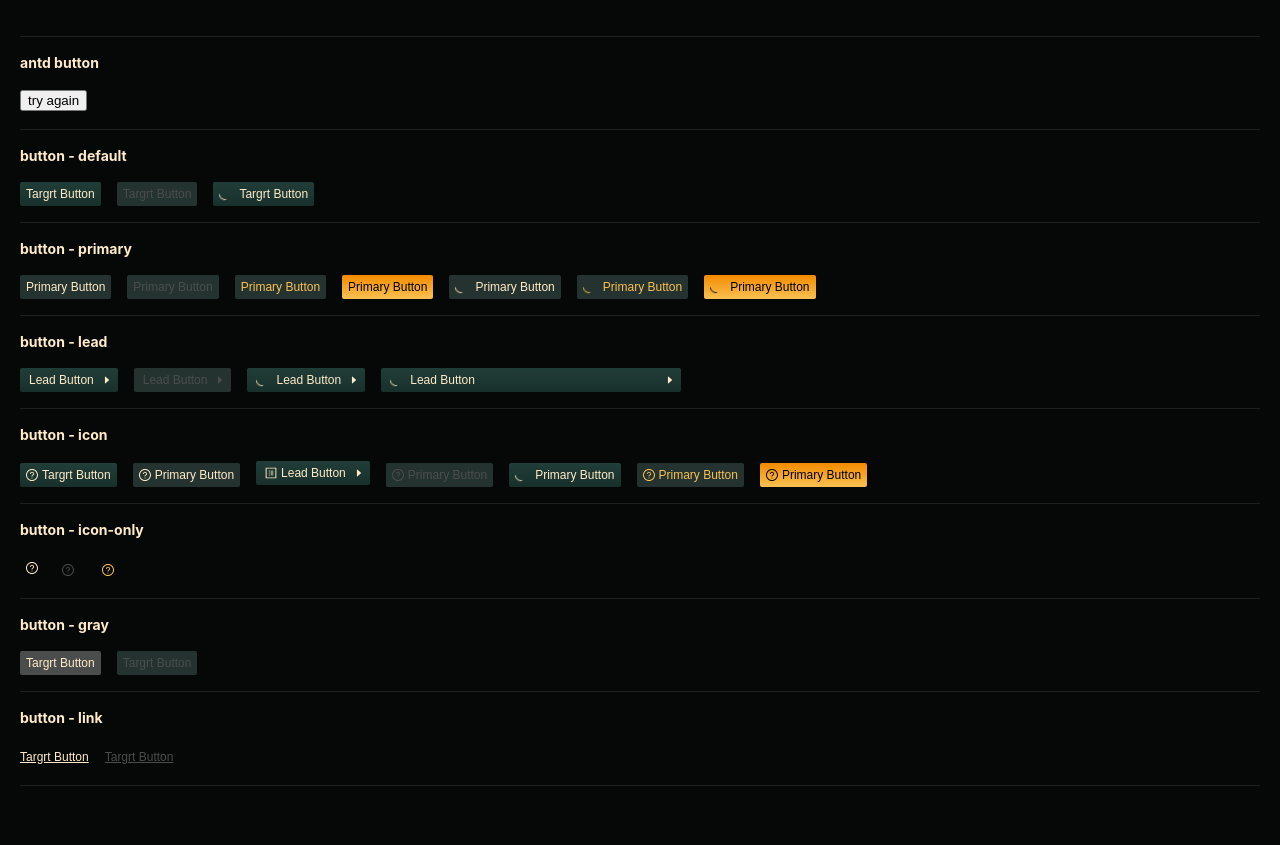
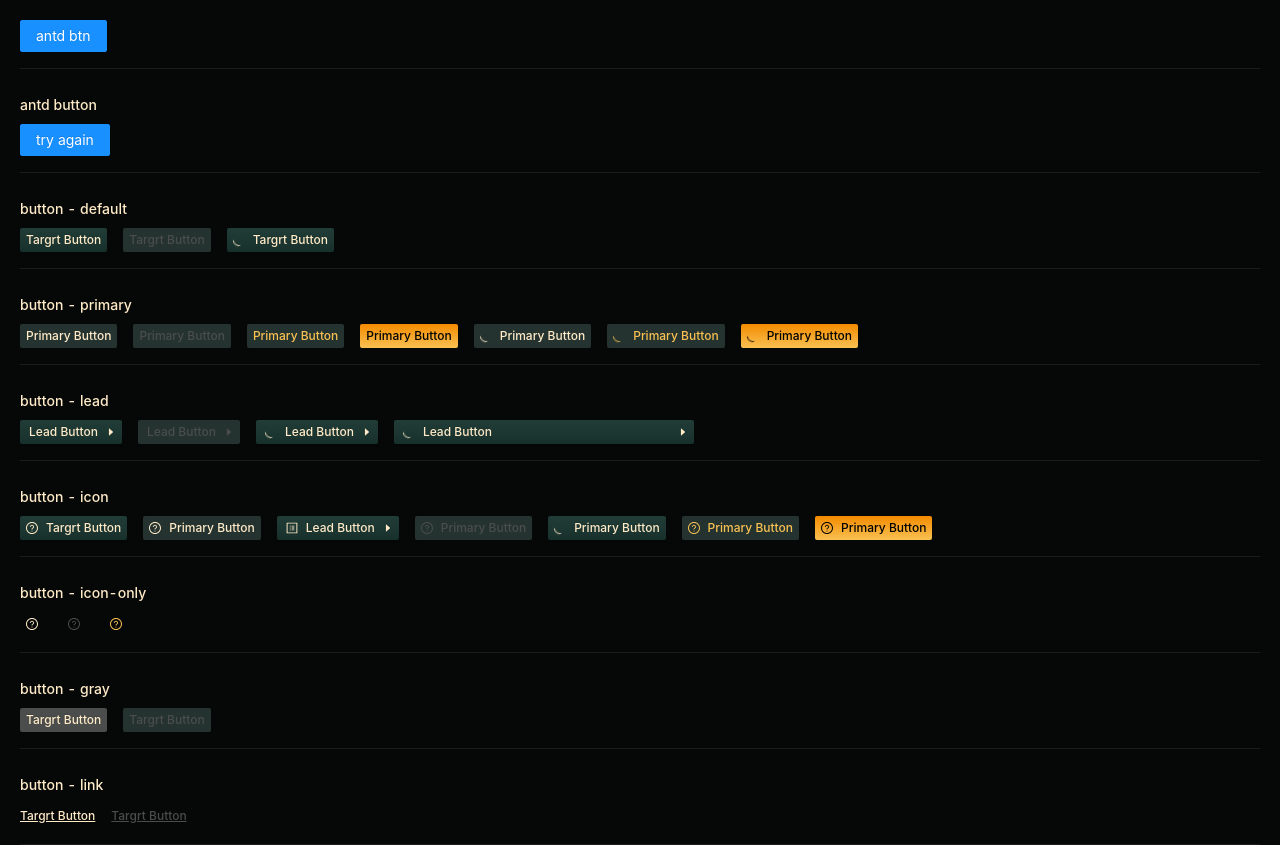
Before and after one commit to chenhui996/frc-ui-pro, a React (Create React App) app: page / in a window 1280 px wide. Before the commit the page ends 806 px from the top, so only its background shows below. Built offline with nearby package versions, Linux system fonts and the light colour scheme.

Commit message:
refactor: btn -> cover antd style

```diff
--- a/src/App.tsx
+++ b/src/App.tsx
@@ -1,10 +1,12 @@
 import React from 'react'
 import ButtonPage from './pages/ButtonPage'
 // import InputPage from './pages/InputPage'
+import AntdPgae from './pages/antd/AntdPage'
 
 function App() {
   return (
     <div className="App">
+      <AntdPgae />
       <ButtonPage />
       {/* <InputPage /> */}
     </div>
--- a/src/components/button/_style.scss
+++ b/src/components/button/_style.scss
@@ -1,10 +1,18 @@
-.btn {
-  // min-width: 120px;
-  min-height: 24px;
+.btn.ant-btn {
+  display: inline-block;
+  vertical-align: top;
+  height: 24px;
   font-weight: $btn-font-weight;
   line-height: $btn-line-height;
   border: none;
   box-sizing: border-box;
+  transition: none;
+  cursor: pointer;
+
+  .anticon {
+    line-height: 0;
+  }
+
   @include button-size(
     $btn-padding-y,
     $btn-padding-x,
@@ -17,10 +25,11 @@
     $words-normal,
     $btn-background-hover,
     $words-normal,
-    $btn-background-active
+    $btn-background-active,
+    $words-normal,
+    $btn-background-primary,
+    $words-disable
   );
-
-  cursor: pointer;
 
   &.btn-work-default {
     color: $words-high-light;
@@ -29,27 +38,19 @@
       $btn-background-normal-bottom
     );
   }
-  .anticon {
-    margin-right: 4px;
-  }
-
-  &.disabled,
-  &[disabled] {
-    cursor: not-allowed;
-    background: #253330;
-    color: $words-disable;
-  }
 
   &.btn-icon-only {
-    .anticon {
-      margin-right: 0px;
-    }
+    padding-left: 6px;
+    padding-right: 0;
     @include button-style(
       transparent,
       $words-normal,
       $btn-background-hover,
       $words-normal,
-      $btn-background-active
+      $btn-background-active,
+      $words-normal,
+      transparent,
+      $words-disable
     );
 
     &.btn-work-default {
@@ -60,36 +61,34 @@
       color: $words-high-light;
       background: transparent;
     }
-
-    &.disabled,
-    &[disabled] {
-      cursor: not-allowed;
-      background: transparent;
-      color: $words-disable;
-    }
   }
 }
 
+// animation
+[ant-click-animating-without-extra-node='true']::after,
+.ant-click-animating-node {
+  box-shadow: none !important;
+}
+
 // loading
-.btn-loading .ant-btn-loading-icon {
-  margin-right: 4px;
+.btn.ant-btn.ant-btn-loading::before {
+  display: none;
 }
 
 // primary
-.btn-primary {
+.btn.btn-primary {
+  text-shadow: none;
+  box-shadow: none;
   @include button-style(
     $btn-background-primary,
     $words-normal,
     $btn-background-hover,
     $words-normal,
-    $btn-background-active
+    $btn-background-active,
+    $words-normal,
+    $btn-background-primary,
+    $words-disable
   );
-  &.disabled,
-  &[disabled] {
-    cursor: not-allowed;
-    background: #253330;
-    color: $words-disable;
-  }
 
   &.btn-work-default {
     color: $words-high-light;
@@ -103,10 +102,10 @@
 }
 
 // lead
-.btn-lead {
+.btn.btn-lead {
   display: inline-flex;
   padding-left: $btn-padding-lead-left;
-  padding-right: $btn-padding-lead-right;
+  padding-right: 6px;
   align-items: center;
   .lead-child-box {
     flex-grow: 1;
@@ -117,16 +116,19 @@
     flex-direction: row;
     align-items: center;
   }
-  &.btn-icon-only {
-    padding-left: 6px;
-  }
+  // &.btn-icon-only {
+  //   padding-left: 6px;
+  // }
   &.btn-work-default {
     @include button-style(
       $btn-background-primary,
       $words-normal,
       $btn-background-hover,
       $words-normal,
-      $btn-background-active
+      $btn-background-active,
+      $words-normal,
+      $btn-background-primary,
+      $words-disable
     );
   }
 
@@ -136,19 +138,25 @@
       $words-normal,
       $btn-background-hover,
       $words-normal,
-      $btn-background-active
+      $btn-background-active,
+      $words-normal,
+      $btn-background-primary,
+      $words-disable
     );
   }
 }
 
 // gray
-.btn-gray {
+.btn.btn-gray {
   @include button-style(
     $btn-background-gray,
     $words-normal,
     $btn-background-gray-hover,
     $words-normal,
-    $btn-background-gray-active
+    $btn-background-gray-active,
+    $words-normal,
+    $btn-background-primary,
+    $words-disable
   );
   &.btn-work-default {
     @include button-style(
@@ -156,7 +164,10 @@
       $words-normal,
       $btn-background-gray-hover,
       $words-normal,
-      $btn-background-gray-active
+      $btn-background-gray-active,
+      $words-normal,
+      $btn-background-primary,
+      $words-disable
     );
   }
   &.btn-work-high-light {
@@ -165,30 +176,28 @@
       $words-normal,
       $btn-background-gray-hover,
       $words-normal,
-      $btn-background-gray-active
+      $btn-background-gray-active,
+      $words-normal,
+      $btn-background-primary,
+      $words-disable
     );
-  }
-  &.disabled,
-  &[disabled] {
-    cursor: not-allowed;
-    background: #253330;
-    color: $words-disable;
   }
 }
 
 // link
-.btn-link {
+.btn.btn-link {
   @include button-style(
     $btn-background-link,
     $link-color,
     $btn-background-link-hover,
     $link-hover-color,
-    $btn-background-link-active
+    $btn-background-link-active,
+    $link-hover-color,
+    transparent,
+    $link-disable-color
   );
-  text-decoration: $link-decoration;
+  span {
+    text-decoration: $link-decoration;
+  }
   padding: 0;
-  &:disabled,
-  &.disabled {
-    color: $link-disable-color;
-  }
 }
--- a/src/index.tsx
+++ b/src/index.tsx
@@ -1,7 +1,7 @@
 import React from 'react';
 import ReactDOM from 'react-dom';
+import './index.css';
 import './styles/index.scss';
-import './index.css';
 import App from './App';
 import reportWebVitals from './reportWebVitals';
 
--- /dev/null
+++ b/src/pages/antd/AntdPage.tsx
@@ -0,0 +1,9 @@
+import React from 'react'
+import {Button} from 'antd'
+import './index.css'
+
+const AntdPgae = () => {
+  return <Button>antd btn</Button>
+}
+
+export default AntdPgae
--- /dev/null
+++ b/src/pages/antd/index.css
@@ -0,0 +1 @@
+@import '~antd/dist/antd.css';
--- a/src/styles/_mixin.scss
+++ b/src/styles/_mixin.scss
@@ -9,7 +9,10 @@
   $color,
   $hover-background,
   $hover-color,
-  $active-background
+  $active-background,
+  $active-color,
+  $disable-background,
+  $disable-color,
 ) {
   color: $color;
   background: $background;
@@ -19,12 +22,17 @@
   }
   &:active,
   &.active {
-    background: $active-background;
+    color: $active-color !important;
+    background: $active-background !important;
+  }
+  &:focus {
+    color: $color;
+    background: $background;
   }
   &:disabled,
   &.disabled {
-    color: $color;
-    background: $background;
+    color: $disable-color !important;
+    background: $disable-background !important;
   }
 }
 
```
